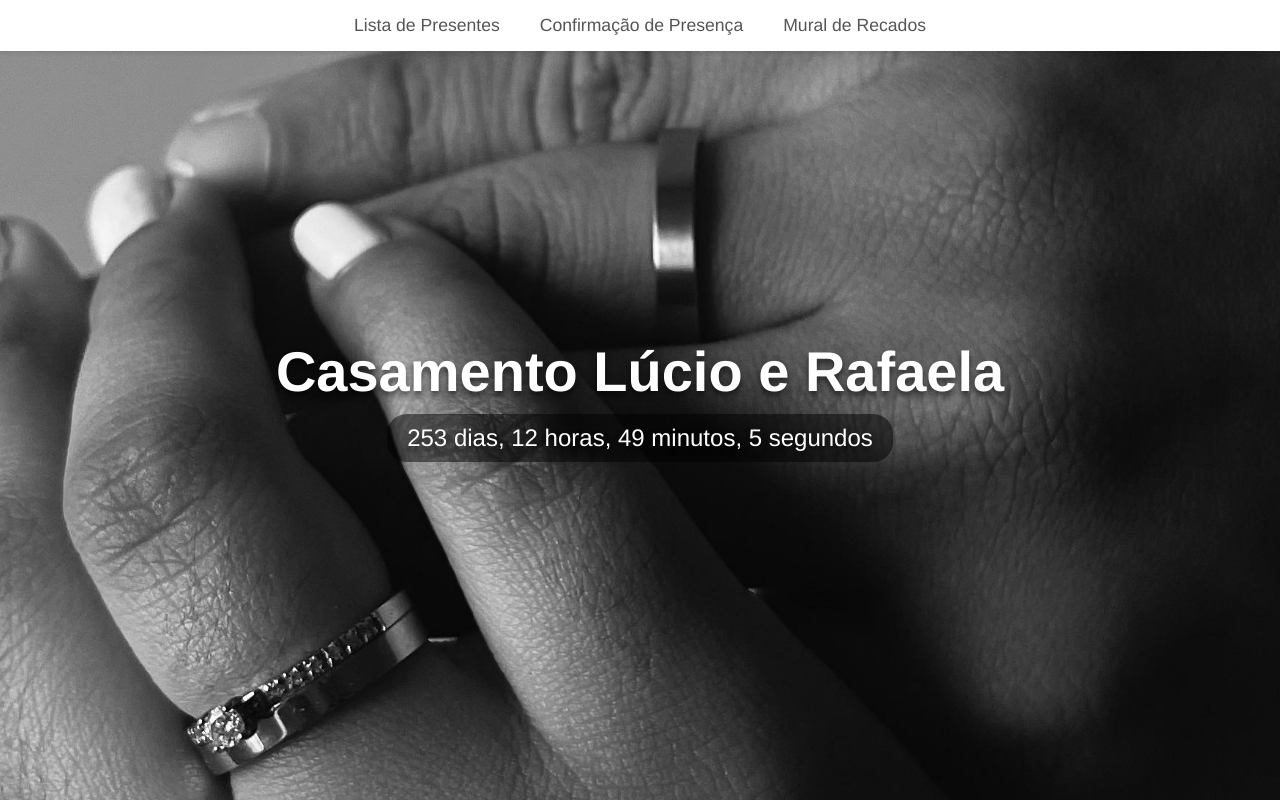
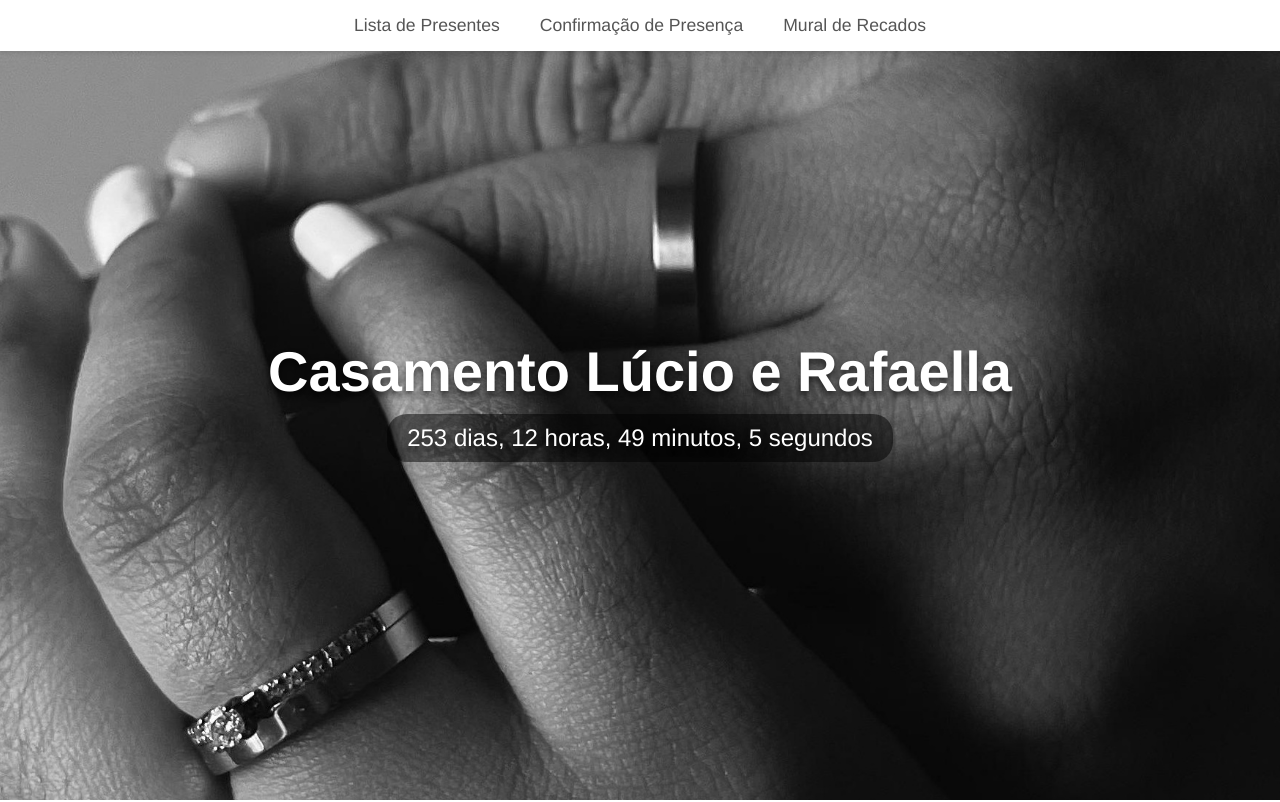
Before and after one commit to lucioefafa/sitecasamento, a plain HTML site: page index.html in a window 1280 px wide. Shown: the top 802 px of the page. Drawn offline with Linux system fonts and the light colour scheme.

Commit message:
Update index.html

```diff
--- a/index.html
+++ b/index.html
@@ -3,7 +3,7 @@
 <head>
     <meta charset="UTF-8">
     <meta name="viewport" content="width=device-width, initial-scale=1.0">
-    <title>Casamento Lúcio e Rafaela</title>
+    <title>Casamento Lúcio e Rafaella</title>
     <style>
         body {
             font-family: 'Helvetica Neue', Arial, sans-serif;
@@ -157,7 +157,7 @@
     </nav>
 
     <header>
-        <h1>Casamento Lúcio e Rafaela</h1>
+        <h1>Casamento Lúcio e Rafaella</h1>
         <div class="countdown" id="countdown"></div>
     </header>
 
```
